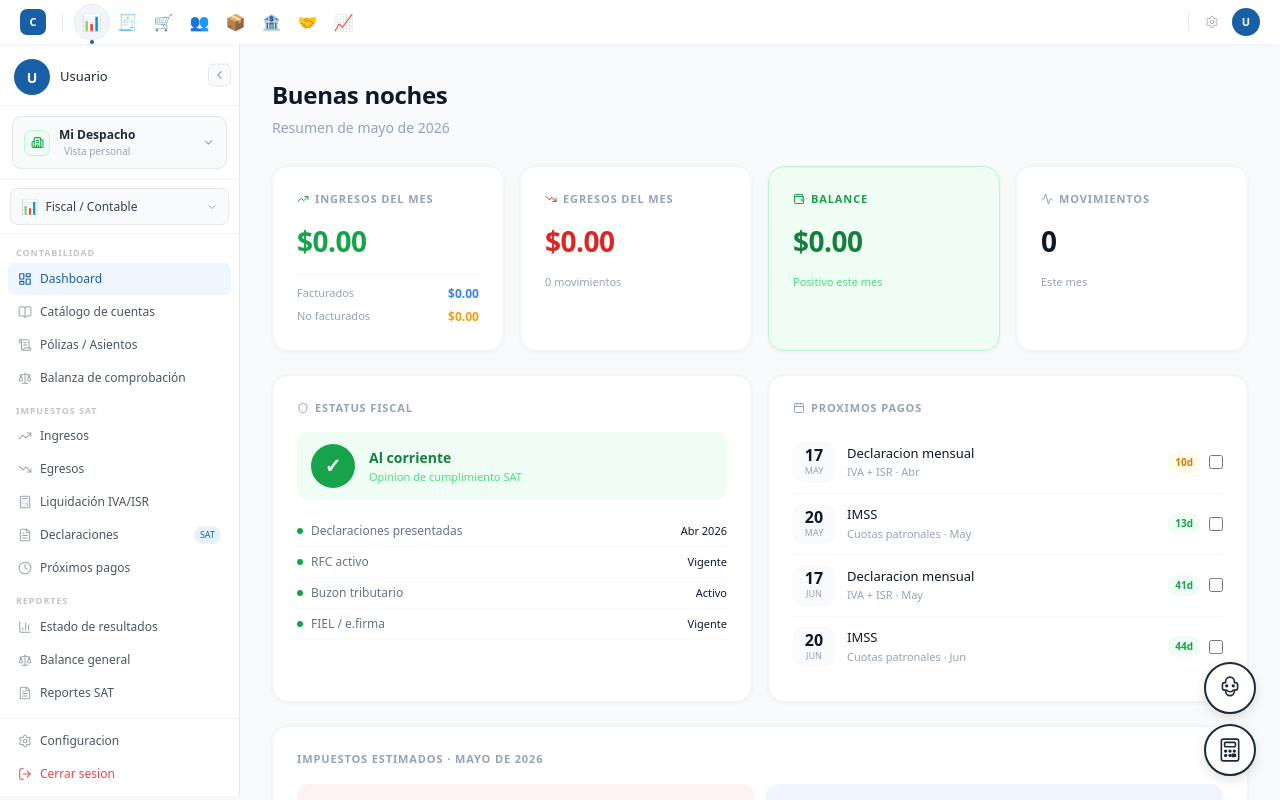
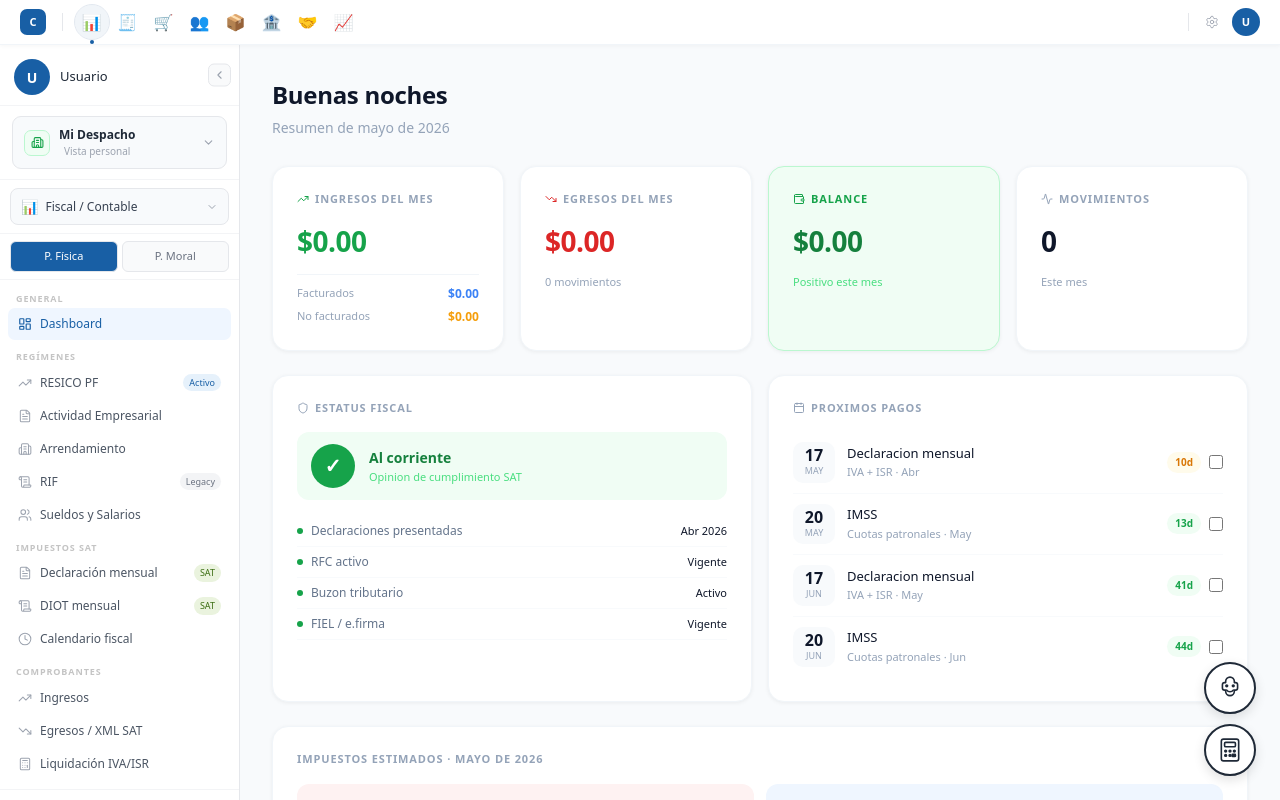
Before and after one commit to lermap52-blip/contable-app, a Next.js app: page / in a window 1280 px wide. Shown: the top 800 px of the page. Built offline with nearby package versions, Linux system fonts and the light colour scheme.

Commit message:
modulo fiscal con tabs PF y PM

```diff
--- a/app/layout.js
+++ b/app/layout.js
@@ -18,25 +18,59 @@ const authRoutes = ['/auth/login', '/auth/registro', '/auth/recuperar', '/auth/n
 const MODULOS = [
   {
     id: 'fiscal', label: 'Fiscal', icon: '📊', tag: 'Fiscal / Contable',
+    tabs: [
+      {
+        id: 'pf', label: 'P. Física',
         nav: [
-      { section: 'Contabilidad', items: [
+          { section: 'General', items: [
             { label: 'Dashboard', href: '/', icon: LayoutDashboard },
-        { label: 'Catálogo de cuentas', href: '/fiscal/cuentas', icon: BookOpen },
-        { label: 'Pólizas / Asientos', href: '/fiscal/polizas', icon: ScrollText },
-        { label: 'Balanza de comprobación', href: '/fiscal/balanza', icon: Scale },
+          ]},
+          { section: 'Regímenes', items: [
+            { label: 'RESICO PF', href: '/ingresos', icon: TrendingUp, chip: 'Activo' },
+            { label: 'Actividad Empresarial', href: '/fiscal/actividad', icon: FileText },
+            { label: 'Arrendamiento', href: '/fiscal/arrendamiento', icon: Building2 },
+            { label: 'RIF', href: '/fiscal/rif', icon: ScrollText, chip: 'Legacy' },
+            { label: 'Sueldos y Salarios', href: '/fiscal/sueldos', icon: Users },
           ]},
           { section: 'Impuestos SAT', items: [
+            { label: 'Declaración mensual', href: '/fiscal/declaraciones', icon: FileText, chip: 'SAT' },
+            { label: 'DIOT mensual', href: '/fiscal/diot', icon: ScrollText, chip: 'SAT' },
+            { label: 'Calendario fiscal', href: '/fiscal/pagos', icon: Clock },
+          ]},
+          { section: 'Comprobantes', items: [
             { label: 'Ingresos', href: '/ingresos', icon: TrendingUp },
-        { label: 'Egresos', href: '/egresos', icon: TrendingDown },
+            { label: 'Egresos / XML SAT', href: '/egresos', icon: TrendingDown },
             { label: 'Liquidación IVA/ISR', href: '/impuestos', icon: Calculator },
-        { label: 'Declaraciones', href: '/fiscal/declaraciones', icon: FileText, chip: 'SAT' },
-        { label: 'Próximos pagos', href: '/fiscal/pagos', icon: Clock },
           ]},
-      { section: 'Reportes', items: [
+        ]
+      },
+      {
+        id: 'pm', label: 'P. Moral',
+        nav: [
+          { section: 'General', items: [
+            { label: 'Dashboard PM', href: '/', icon: LayoutDashboard },
+          ]},
+          { section: 'Regímenes', items: [
+            { label: 'Régimen General PM', href: '/fiscal/general-pm', icon: FileText },
+            { label: 'RESICO PM', href: '/fiscal/resico-pm', icon: TrendingUp, chip: 'Nuevo' },
+          ]},
+          { section: 'Contabilidad electrónica', items: [
+            { label: 'Catálogo de cuentas', href: '/fiscal/cuentas', icon: BookOpen, chip: 'SAT' },
+            { label: 'Pólizas / Asientos', href: '/fiscal/polizas', icon: ScrollText },
+            { label: 'Balanza de comprobación', href: '/fiscal/balanza', icon: Scale, chip: 'SAT' },
+          ]},
+          { section: 'Impuestos SAT', items: [
+            { label: 'Pago provisional ISR', href: '/fiscal/declaraciones', icon: FileText, chip: 'SAT' },
+            { label: 'DIOT mensual', href: '/fiscal/diot', icon: ScrollText, chip: 'SAT' },
+            { label: 'Declaración anual PM', href: '/fiscal/anual', icon: Calculator },
+          ]},
+          { section: 'Estados financieros', items: [
             { label: 'Estado de resultados', href: '/fiscal/resultados', icon: BarChart3 },
             { label: 'Balance general', href: '/fiscal/balance', icon: Scale },
-        { label: 'Reportes SAT', href: '/fiscal/reportes', icon: FileText },
-      ]}
+            { label: 'Flujo de efectivo', href: '/fiscal/flujo', icon: TrendingUp },
+          ]},
+        ]
+      }
     ]
   },
   {
@@ -440,6 +474,7 @@ function Sidebar({ user, moduloActivo, setModuloActivo, collapsed, setCollapsed
   const { clienteActivo } = useCliente()
   const [config, setConfig] = useState({})
   const [moduloOpen, setModuloOpen] = useState(false)
+  const [tabFiscal, setTabFiscal] = useState('pf')
 
   useEffect(() => {
     const saved = localStorage.getItem('config_app')
@@ -459,6 +494,11 @@ function Sidebar({ user, moduloActivo, setModuloActivo, collapsed, setCollapsed
   const accentColor = clienteActivo ? '#1d4ed8' : avatarColor
   const sidebarBg = clienteActivo ? '#f8faff' : 'white'
   const modulo = MODULOS.find(m => m.id === moduloActivo) || MODULOS[0]
+
+  // Obtener nav actual
+  const navActual = modulo.tabs
+    ? modulo.tabs.find(t => t.id === tabFiscal)?.nav || []
+    : modulo.nav || []
 
   return (
     <aside style={{width:collapsed?64:240,minWidth:collapsed?64:240,background:sidebarBg,borderRight:`0.5px solid ${clienteActivo?'#bfdbfe':'#e5e7eb'}`,display:'flex',flexDirection:'column',transition:'width 0.25s ease,min-width 0.25s ease',overflow:'hidden',height:'100%',boxShadow:'1px 0 6px rgba(0,0,0,0.03)'}}>
@@ -485,7 +525,7 @@ function Sidebar({ user, moduloActivo, setModuloActivo, collapsed, setCollapsed
       {/* Selector cliente */}
       <SelectorCliente collapsed={collapsed} />
 
-      {/* Selector módulo dropdown */}
+      {/* Selector módulo */}
       {!collapsed && (
         <div style={{padding:'8px 10px',borderBottom:'0.5px solid #f3f4f6',position:'relative',zIndex:10}}>
           <button onClick={() => setModuloOpen(!moduloOpen)}
@@ -513,23 +553,30 @@ function Sidebar({ user, moduloActivo, setModuloActivo, collapsed, setCollapsed
         </div>
       )}
 
+      {/* Tabs P. Física / P. Moral para módulo fiscal */}
+      {!collapsed && moduloActivo === 'fiscal' && (
+        <div style={{display:'flex',gap:4,padding:'7px 10px',borderBottom:'0.5px solid #f3f4f6'}}>
+          {modulo.tabs.map(tab => (
+            <button key={tab.id} onClick={() => setTabFiscal(tab.id)}
+              style={{flex:1,padding:'6px 4px',border:'0.5px solid #e5e7eb',borderRadius:6,fontSize:11,cursor:'pointer',fontWeight:500,background:tabFiscal===tab.id?'#185FA5':'#f9fafb',color:tabFiscal===tab.id?'white':'#6b7280',transition:'background 0.15s'}}>
+              {tab.label}
+            </button>
+          ))}
+        </div>
+      )}
+
       {/* Nav */}
       <nav style={{flex:1,padding:'6px 8px',overflowY:'auto',display:'flex',flexDirection:'column',gap:1}}>
         {collapsed ? (
-          MODULOS.map(m => {
-            const activo = moduloActivo === m.id
-            return (
-              <div key={m.id} style={{position:'relative'}}>
-                <button onClick={() => { setModuloActivo(m.id); localStorage.setItem('modulo_activo',m.id) }}
+          MODULOS.map(m => (
+            <button key={m.id} onClick={() => { setModuloActivo(m.id); localStorage.setItem('modulo_activo',m.id) }}
               title={m.tag}
-                  style={{width:'100%',padding:'9px',borderRadius:8,display:'flex',alignItems:'center',justifyContent:'center',cursor:'pointer',border:'none',background:activo?'#EFF6FF':'transparent',fontSize:16,marginBottom:2}}>
+              style={{width:'100%',padding:'9px',borderRadius:8,display:'flex',alignItems:'center',justifyContent:'center',cursor:'pointer',border:'none',background:moduloActivo===m.id?'#EFF6FF':'transparent',fontSize:16,marginBottom:2}}>
               {m.icon}
             </button>
-              </div>
-            )
-          })
+          ))
         ) : (
-          modulo.nav.map(group => (
+          navActual.map(group => (
             <div key={group.section} style={{marginBottom:2}}>
               <div style={{fontSize:9,fontWeight:600,color:'#c4c4c4',textTransform:'uppercase',letterSpacing:'0.1em',padding:'6px 8px 3px',whiteSpace:'nowrap'}}>{group.section}</div>
               {group.items.map(item => {
@@ -542,7 +589,7 @@ function Sidebar({ user, moduloActivo, setModuloActivo, collapsed, setCollapsed
                     onMouseLeave={e => { if(!isActive) e.currentTarget.style.background='transparent' }}>
                     <Icon size={14} color={isActive?accentColor:'#9ca3af'} strokeWidth={isActive?2:1.75} />
                     <span style={{fontSize:12,color:isActive?accentColor:'#4b5563',fontWeight:isActive?500:400,whiteSpace:'nowrap',flex:1}}>{item.label}</span>
-                    {item.chip && <span style={{fontSize:9,padding:'2px 6px',borderRadius:10,background:'#E6F1FB',color:'#185FA5',fontWeight:500,whiteSpace:'nowrap'}}>{item.chip}</span>}
+                    {item.chip && <span style={{fontSize:9,padding:'2px 6px',borderRadius:10,background:item.chip==='SAT'?'#EAF3DE':item.chip==='Legacy'?'#f3f4f6':'#E6F1FB',color:item.chip==='SAT'?'#3B6D11':item.chip==='Legacy'?'#6b7280':'#185FA5',fontWeight:500,whiteSpace:'nowrap'}}>{item.chip}</span>}
                   </a>
                 )
               })}
```
Lines whose indentation alone changed are shown as unchanged.
